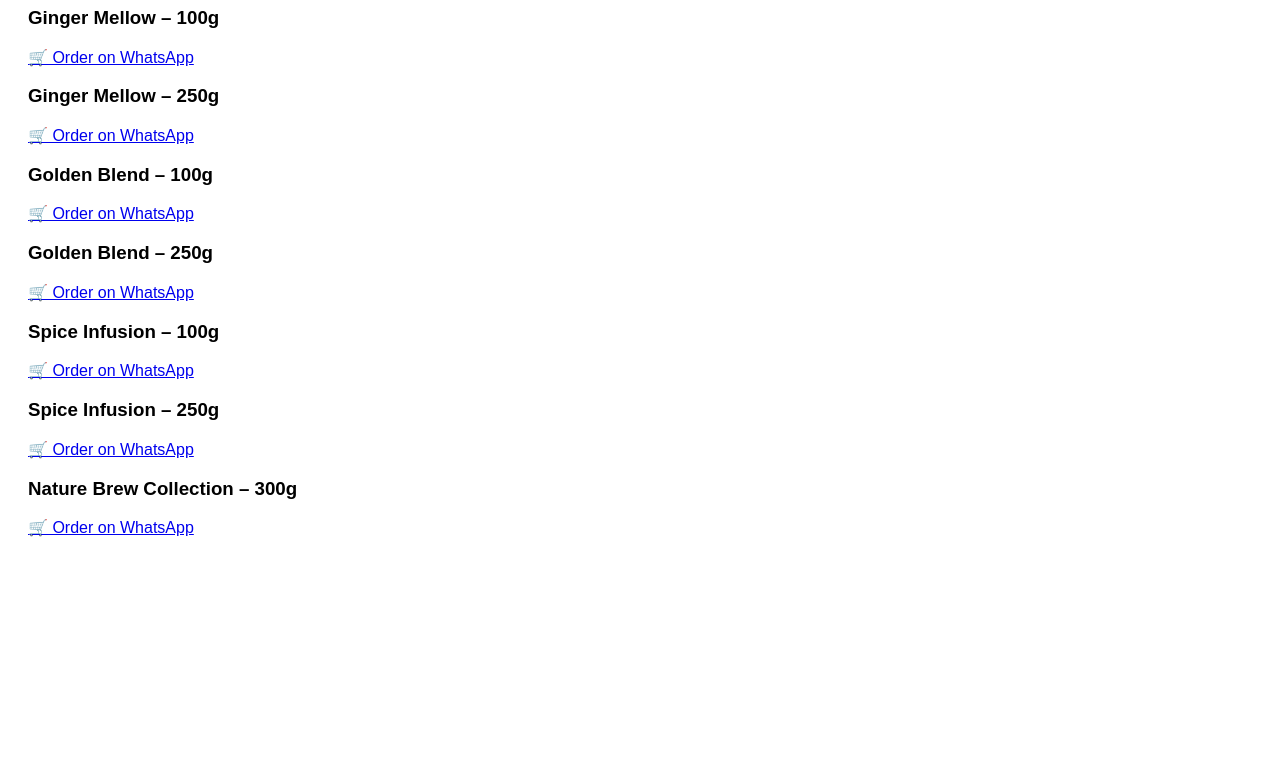
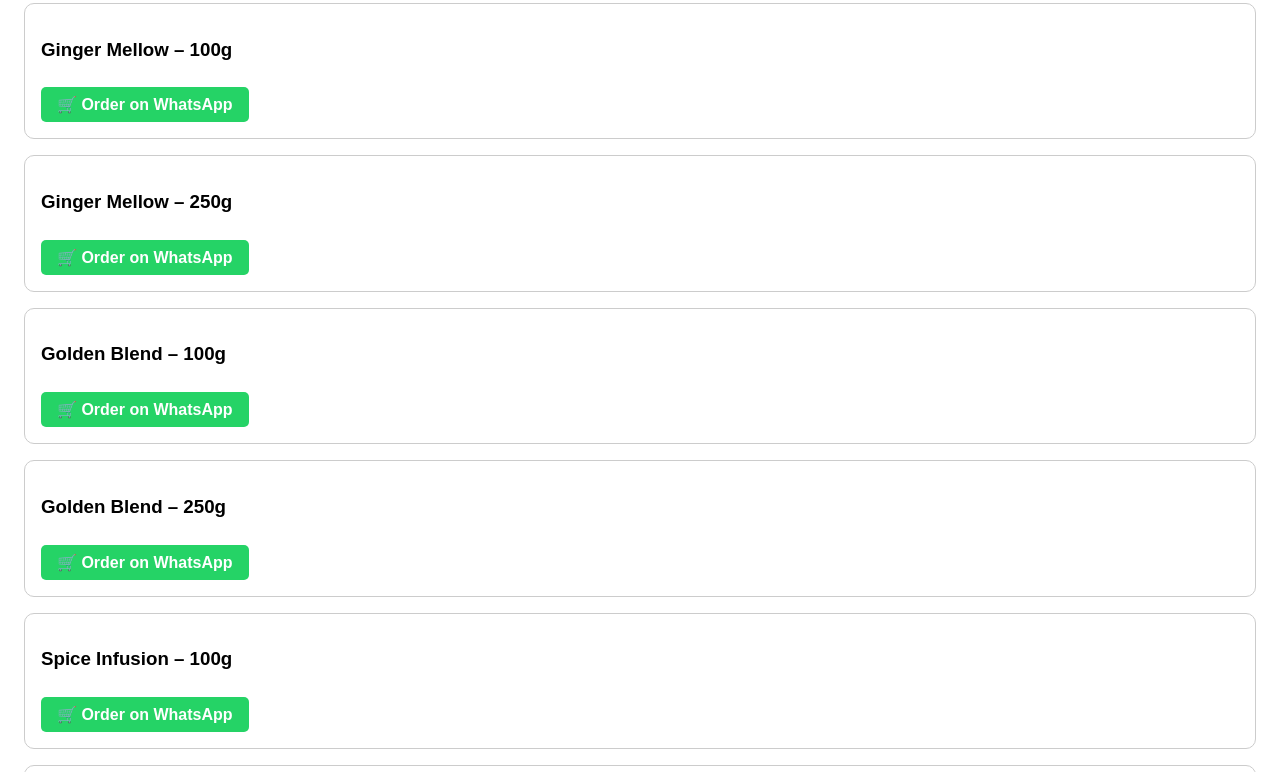
Before and after one commit to boonsblend/boonsblend, a plain HTML site: page products.html in a window 1280 px wide. Shown: the part 101-873 px from the top of the page. Before the commit the page ends 800 px from the top, so only its background shows below. Drawn offline with Linux system fonts and the light colour scheme.

Commit message:
Add files via upload

```diff
--- a/styles/style.css
+++ b/styles/style.css
@@ -1,3 +1,21 @@
-body { font-family: Arial, sans-serif; padding: 20px; }
-header, footer { background: #f4f4f4; padding: 10px; text-align: center; }
-nav a { margin: 0 10px; text-decoration: none; }
+
+body {
+    font-family: Arial, sans-serif;
+    padding: 1rem;
+}
+.product {
+    border: 1px solid #ccc;
+    border-radius: 10px;
+    padding: 1rem;
+    margin-bottom: 1rem;
+}
+.whatsapp-link {
+    display: inline-block;
+    margin-top: 0.5rem;
+    background-color: #25D366;
+    color: white;
+    padding: 0.5rem 1rem;
+    border-radius: 5px;
+    text-decoration: none;
+    font-weight: bold;
+}
```
